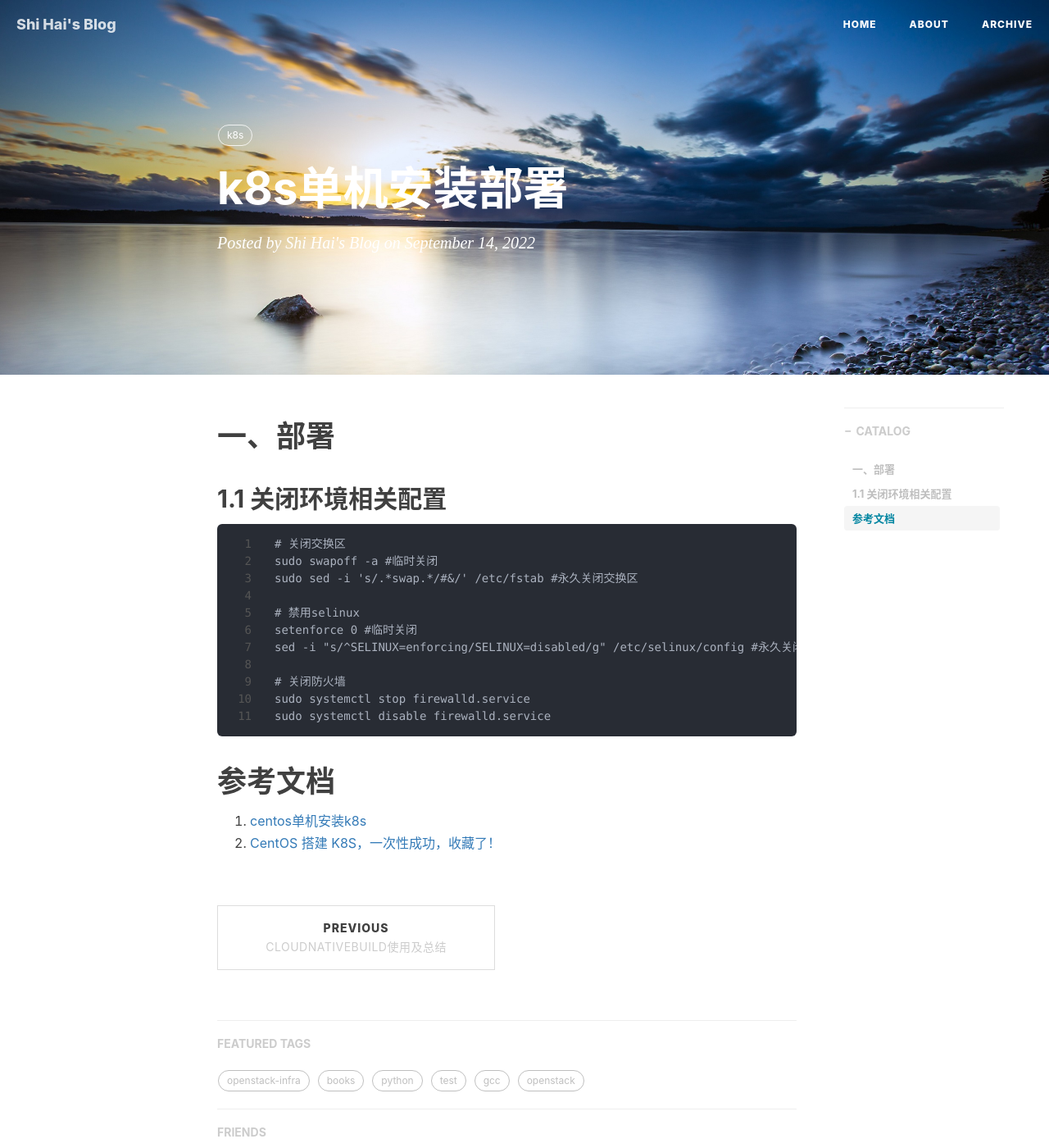
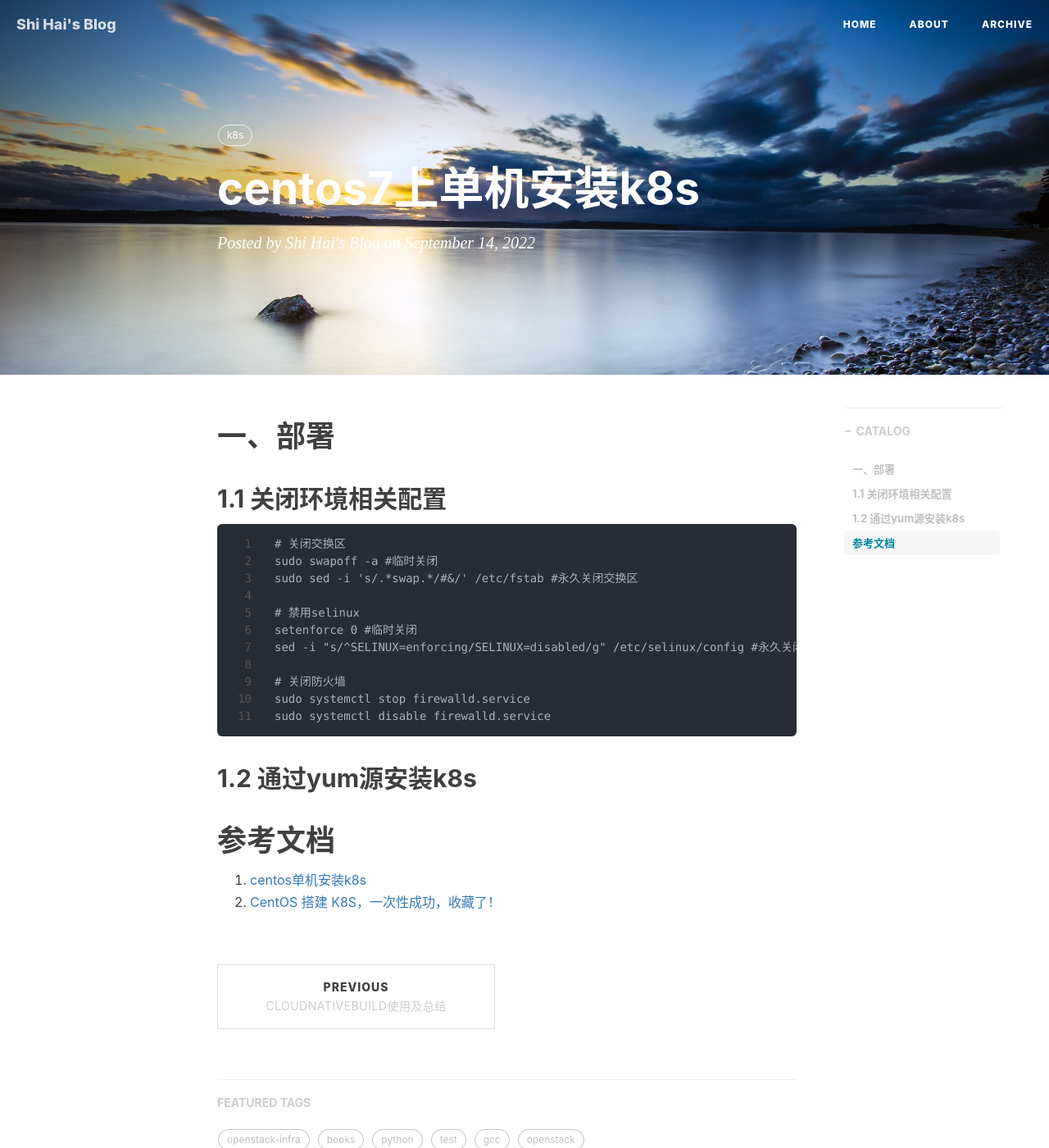
Before and after one commit to shihai1991/shihai1991.github.io, a Jekyll site: the page built from _posts/2022-09-14-K8S deployment.md, in a window 1280 px wide and 1400 px high. Shown: the whole window at 82% size. Built offline with Jekyll 4.4.1, drawn with Linux system fonts in a browser that asks for light colours; nearby versions of some CDN libraries; comment, search, counter and statistics services are not loaded.

Commit message:
Update 2022-09-14-K8S deployment.md

````diff
--- a/_posts/2022-09-14-K8S deployment.md
+++ b/_posts/2022-09-14-K8S deployment.md
@@ -1,6 +1,6 @@
 ---
 layout: post
-title: k8s单机安装部署
+title: centos7上单机安装k8s
 category: k8s
 catalog: true
 published: true
@@ -24,6 +24,8 @@ sudo systemctl stop firewalld.service
 sudo systemctl disable firewalld.service
 ```
 
+## 1.2 通过yum源安装k8s
+
 # 参考文档
 1. [centos单机安装k8s](https://blog.51cto.com/u_15144750/3113358)
 2. [CentOS 搭建 K8S，一次性成功，收藏了！](https://segmentfault.com/a/1190000037682150)
````
